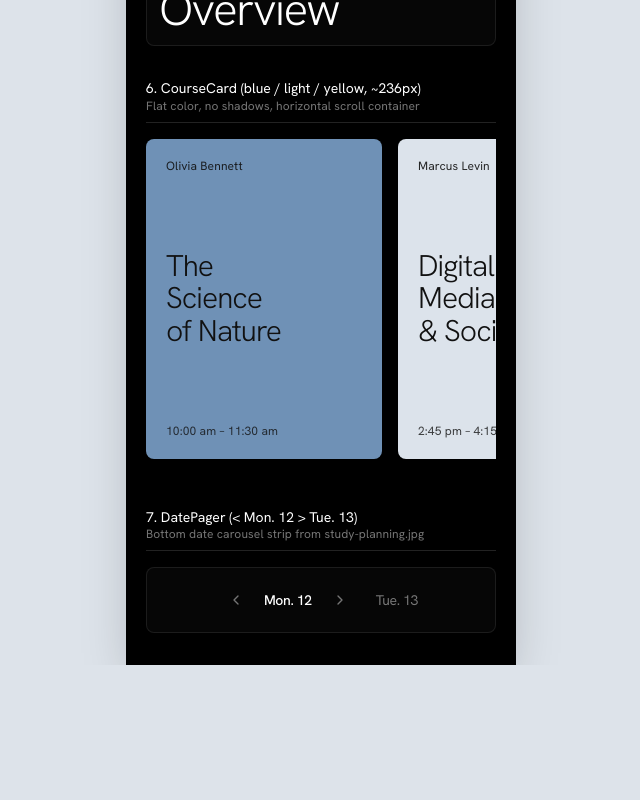
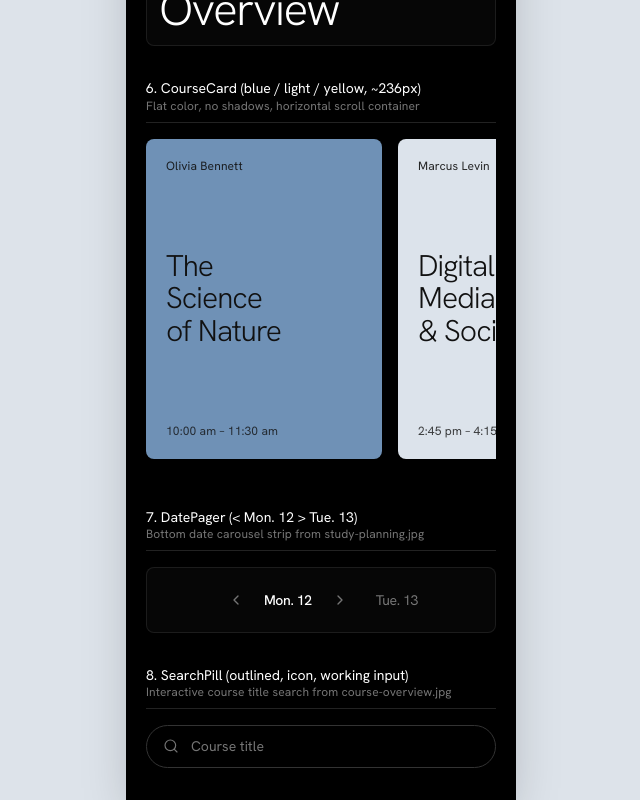
Before and after one commit to Neel3301/notes, a React (Vite) app: page /components in a window 1280 px wide. Shown: the part 1376-2176 px from the top of the page, without its empty margins (319-959 px from the left). Before the commit the page ends 2041 px from the top, so only its background shows below. Built offline with nearby package versions, Linux system fonts and the light colour scheme.

Commit message:
7. SearchPill

```diff
--- a/src/App.jsx
+++ b/src/App.jsx
@@ -29,6 +29,7 @@ export default function App() {
                 headings={uiComponentsDemoData.headings}
                 courseCards={uiComponentsDemoData.courseCards}
                 datePager={uiComponentsDemoData.datePager}
+                searchPill={uiComponentsDemoData.searchPill}
               />
             }
           />
--- /dev/null
+++ b/src/components/ui/SearchPill.jsx
@@ -0,0 +1,48 @@
+import React from 'react';
+import { Search, X } from 'lucide-react';
+
+/**
+ * SearchPill component
+ * Outlined, fully rounded search input field with icon and interactive states.
+ *
+ * @param {string} [value] - Current search value
+ * @param {(e: React.ChangeEvent<HTMLInputElement>) => void} [onChange] - Input change handler
+ * @param {string} [placeholder='Course title'] - Input placeholder text
+ * @param {() => void} [onClear] - Clear input handler
+ * @param {string} [className] - Optional custom classes
+ */
+export default function SearchPill({
+  value,
+  onChange,
+  placeholder = 'Course title',
+  onClear,
+  className = '',
+}) {
+  return (
+    <div
+      className={`w-full flex items-center gap-3 px-4 py-2.5 rounded-pill border border-border-subtle bg-transparent text-text-primary transition-colors focus-within:border-text-secondary ${className}`}
+    >
+      <Search className="w-4 h-4 text-text-secondary flex-shrink-0" strokeWidth={1.75} />
+
+      <input
+        type="text"
+        value={value}
+        onChange={onChange}
+        placeholder={placeholder}
+        aria-label={placeholder}
+        className="w-full bg-transparent text-body text-text-primary placeholder:text-text-secondary outline-none font-normal"
+      />
+
+      {value && onClear && (
+        <button
+          type="button"
+          onClick={onClear}
+          aria-label="Clear search"
+          className="text-text-secondary hover:text-text-primary transition-colors p-0.5"
+        >
+          <X className="w-4 h-4" strokeWidth={1.75} />
+        </button>
+      )}
+    </div>
+  );
+}
--- a/src/data/content.js
+++ b/src/data/content.js
@@ -151,4 +151,7 @@ export const uiComponentsDemoData = {
     current: 'Mon. 12',
     next: 'Tue. 13',
   },
+  searchPill: {
+    placeholder: 'Course title',
+  },
 };
--- a/src/screens/ComponentsScreen.jsx
+++ b/src/screens/ComponentsScreen.jsx
@@ -7,6 +7,7 @@ import Button from '../components/ui/Button';
 import Heading from '../components/ui/Heading';
 import CourseCard from '../components/course/CourseCard';
 import DatePager from '../components/ui/DatePager';
+import SearchPill from '../components/ui/SearchPill';
 
 /**
  * ComponentsScreen component
@@ -23,7 +24,9 @@ export default function ComponentsScreen({
   headings = [],
   courseCards = [],
   datePager = {},
+  searchPill = {},
 }) {
+  const [searchValue, setSearchValue] = React.useState('');
   return (
     <div className="w-full bg-screen text-text-primary px-5 py-8 flex flex-col gap-8 min-h-screen">
       {/* Header */}
@@ -184,6 +187,21 @@ export default function ComponentsScreen({
           />
         </div>
       </section>
+
+      {/* 8. SearchPill Component */}
+      <section className="flex flex-col gap-4">
+        <div className="border-b border-divider pb-2">
+          <h2 className="text-body font-medium text-text-primary">8. SearchPill (outlined, icon, working input)</h2>
+          <p className="text-label text-text-secondary">Interactive course title search from course-overview.jpg</p>
+        </div>
+
+        <SearchPill
+          value={searchValue}
+          onChange={(e) => setSearchValue(e.target.value)}
+          placeholder={searchPill.placeholder}
+          onClear={() => setSearchValue('')}
+        />
+      </section>
     </div>
   );
 }
```
Also changed, not shown: 1 other file (tests, documents, lock files or other folders).
